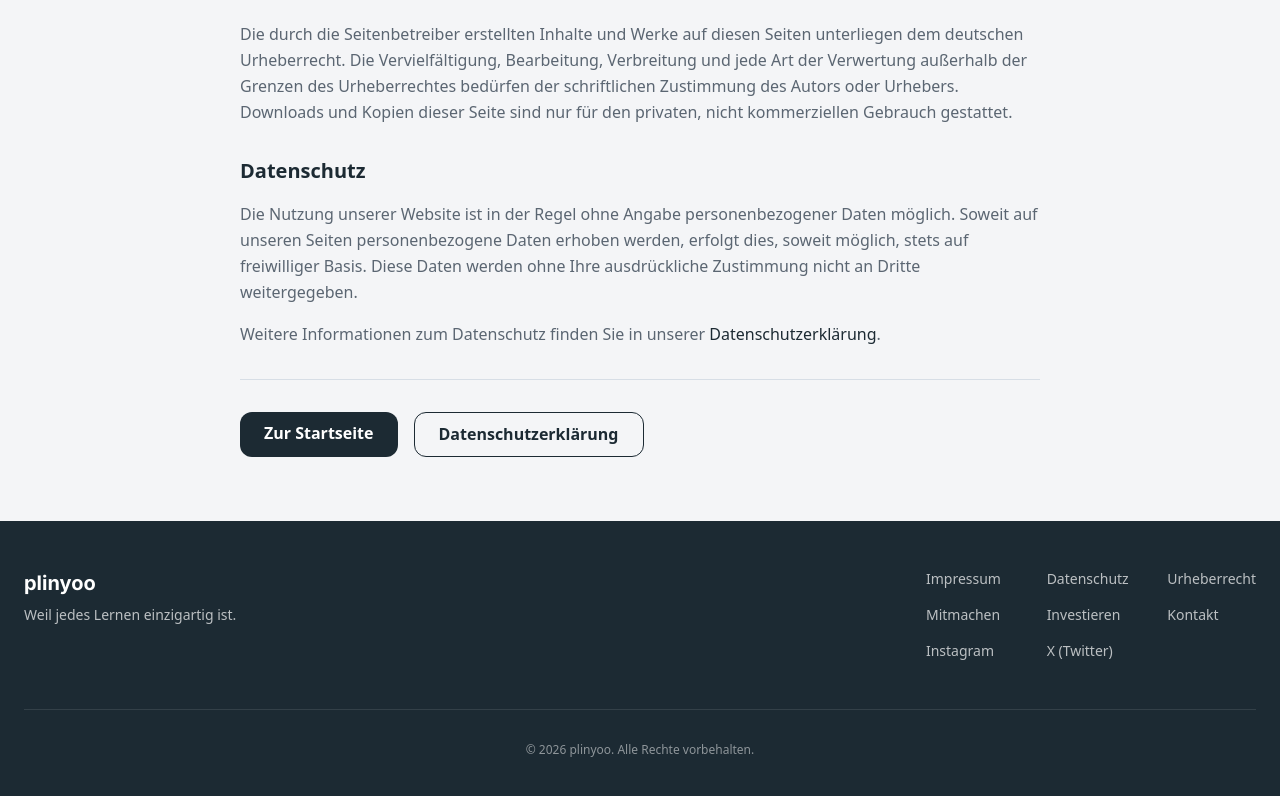
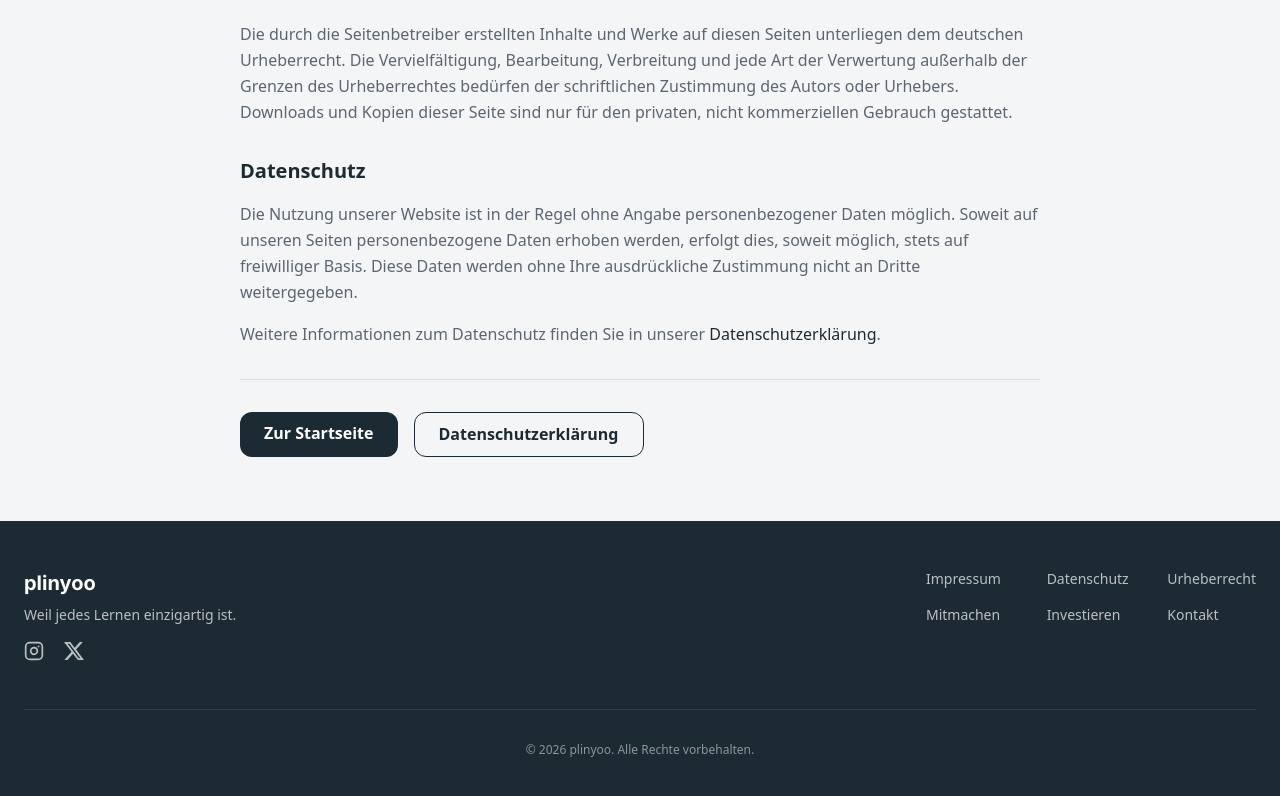
Before and after one commit to roadrider42/plinyoo, a React (Vite) app: page /#/impressum in a window 1280 px wide. Shown: the part 1206-2002 px from the top of the page. Built offline with nearby package versions, Linux system fonts and the light colour scheme.

Commit message:
Social Links mit Logos (Instagram, X): Fußzeile, Buchseite, Kontaktseite
Co-Authored-By: Claude Sonnet 5.5 <noreply@anthropic.com>

```diff
--- a/src/components/layout/Footer.tsx
+++ b/src/components/layout/Footer.tsx
@@ -16,6 +16,7 @@
 
 import { Link } from "react-router-dom";
 import { useTranslation } from 'react-i18next';
+import SocialLinks from '@/components/ui/SocialLinks';
 
 export default function Footer() {
   const { t } = useTranslation();
@@ -28,6 +29,7 @@ export default function Footer() {
           <div className="w-full md:w-1/3">
             <h3 className="font-bold font-sans text-xl text-white">plinyoo</h3>
             <p className="text-sm text-white/70 mt-2">{t('footer.brand.subtitle')}</p>
+            <SocialLinks className="mt-4" linkClassName="text-white/70 hover:text-white" />
           </div>
           {/* Links */}
           <div className="grid grid-cols-2 sm:grid-cols-3 gap-x-8 gap-y-4 text-sm w-full md:w-auto">
@@ -37,9 +39,6 @@ export default function Footer() {
             <Link to="/mitmachen" className="text-white/70 hover:text-white transition-colors">{t('footer.links.join')}</Link>
             <Link to="/investieren" className="text-white/70 hover:text-white transition-colors">{t('footer.links.invest')}</Link>
             <Link to="/kontakt" className="text-white/70 hover:text-white transition-colors">{t('footer.links.contact')}</Link>
-            {/* Soziale Konten (Markenname, keine Übersetzung nötig) */}
-            <a href="https://www.instagram.com/plinyoo_path/" target="_blank" rel="noopener me" className="text-white/70 hover:text-white transition-colors">Instagram</a>
-            <a href="https://x.com/plinyoo_path" target="_blank" rel="noopener me" className="text-white/70 hover:text-white transition-colors">X (Twitter)</a>
           </div>
         </div>
         {/* Copyright */}
--- /dev/null
+++ b/src/components/ui/SocialLinks.tsx
@@ -0,0 +1,72 @@
+// src/components/ui/SocialLinks.tsx
+// Zweck: Links zu den Profilen von plinyoo bei Instagram und X (früher Twitter) mit Logo.
+// Reine Links (kein Einbetten, kein Skript von Dritten): Daten gehen erst an den Anbieter, wenn jemand klickt.
+// Logos: Instagram nach dem Feather-Icon (MIT-Lizenz), X nach Simple Icons (CC0). Es sind Markenzeichen der
+// jeweiligen Anbieter; verwendet nur als Hinweis auf unser eigenes Profil.
+
+import React from 'react';
+
+export const SOCIAL = {
+  handle: '@plinyoo_path',
+  instagram: 'https://www.instagram.com/plinyoo_path/',
+  x: 'https://x.com/plinyoo_path',
+} as const;
+
+type IconProps = { className?: string };
+
+export function InstagramIcon({ className = 'h-5 w-5' }: IconProps) {
+  return (
+    <svg
+      className={className}
+      viewBox="0 0 24 24"
+      fill="none"
+      stroke="currentColor"
+      strokeWidth={2}
+      strokeLinecap="round"
+      strokeLinejoin="round"
+      aria-hidden="true"
+      focusable="false"
+    >
+      <rect x="2" y="2" width="20" height="20" rx="5" ry="5" />
+      <path d="M16 11.37A4 4 0 1 1 12.63 8 4 4 0 0 1 16 11.37z" />
+      <line x1="17.5" y1="6.5" x2="17.51" y2="6.5" />
+    </svg>
+  );
+}
+
+export function XIcon({ className = 'h-5 w-5' }: IconProps) {
+  return (
+    <svg className={className} viewBox="0 0 24 24" fill="currentColor" aria-hidden="true" focusable="false">
+      <path d="M18.901 1.153h3.68l-8.04 9.19L24 22.846h-7.406l-5.8-7.584-6.638 7.584H.474l8.6-9.83L0 1.154h7.594l5.243 6.932ZM17.61 20.644h2.039L6.486 3.24H4.298Z" />
+    </svg>
+  );
+}
+
+type Props = {
+  /** Mit sichtbarem Namen neben dem Logo (Kontaktseite) oder nur Logo mit Beschriftung für Screenreader (Fußzeile) */
+  mitText?: boolean;
+  className?: string;
+  linkClassName?: string;
+};
+
+export default function SocialLinks({ mitText = false, className = '', linkClassName = '' }: Props) {
+  const item = (href: string, name: string, icon: React.ReactNode) => (
+    <a
+      href={href}
+      target="_blank"
+      rel="noopener me"
+      aria-label={`${name}: ${SOCIAL.handle}`}
+      title={`${name}: ${SOCIAL.handle}`}
+      className={`inline-flex items-center gap-2 transition-colors ${linkClassName}`}
+    >
+      {icon}
+      {mitText ? <span>{`${name} ${SOCIAL.handle}`}</span> : null}
+    </a>
+  );
+  return (
+    <div className={`flex flex-wrap items-center gap-x-5 gap-y-2 ${className}`}>
+      {item(SOCIAL.instagram, 'Instagram', <InstagramIcon />)}
+      {item(SOCIAL.x, 'X (Twitter)', <XIcon />)}
+    </div>
+  );
+}
--- a/src/pages/Contact/ContactPage.tsx
+++ b/src/pages/Contact/ContactPage.tsx
@@ -5,6 +5,7 @@ import { Link } from 'react-router-dom';
 import { useTranslation } from "react-i18next";
 import { useToast } from "@/components/ui/use-toast";
 import { z } from 'zod';
+import SocialLinks from '@/components/ui/SocialLinks';
 
 export default function KontaktPage() {
   const { t } = useTranslation();
@@ -52,6 +53,8 @@ export default function KontaktPage() {
           <p className="mt-3 text-lg">
             {t('forms.use_case.subtitle')}
           </p>
+          <p className="mt-6 text-sm text-text-muted">{t('forms.social.lead')}</p>
+          <SocialLinks mitText className="mt-2 justify-center" linkClassName="font-semibold text-primary hover:underline" />
         </div>
 
         {!contactMutation.isSuccess ? (
@@ -75,7 +78,7 @@ export default function KontaktPage() {
               <label className="block text-sm font-medium">{t('forms.common.message_label')}</label>
               <textarea name="message" value={form.message} onChange={onChange} rows={5} className="mt-1 w-full rounded-lg border p-2" placeholder={t('forms.use_case.message_placeholder')}></textarea>
             </div>
-            <p className="text-xs text-gray-500">{t('forms.privacy_notice')}</p>
+            <p className="text-xs text-gray-500">{t('forms.privacy_notice')} <Link to="/datenschutz" className="underline">{t('forms.privacy_link')}</Link></p>
             <button type="submit" disabled={contactMutation.isLoading || showEmailError} className="w-full bg-primary text-text-inverse px-5 py-3 rounded-lg shadow-ci hover:shadow-ci-lg transition disabled:opacity-50">
               {contactMutation.isLoading ? t('forms.button_sending') : t('forms.button_send_request')}
             </button>
```
Also changed, not shown: scripts/buchseiten.mjs (+7 -2 lines).
